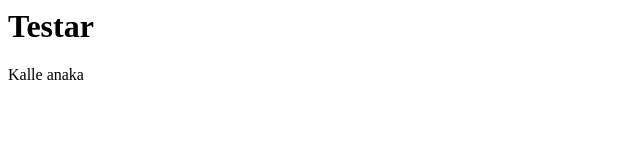
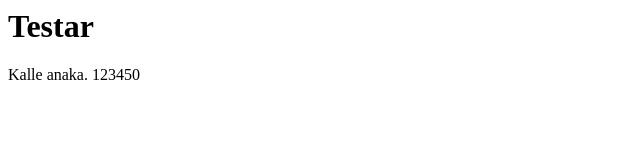
Before and after one commit to Leitet/Laborationer, a plain HTML site: page index.html in a window 1280 px wide. Shown: the full height of the page, 0-640 px from the left. Drawn offline with Linux system fonts and the light colour scheme.

Commit message:
Mindre ändring

```diff
--- a/index.html
+++ b/index.html
@@ -3,6 +3,6 @@
 
 <body>
 <h1>Testar</h1>
-<p>Kalle anaka</p>
+<p>Kalle anaka. 123450</p>
 </body>
 </html>
```
